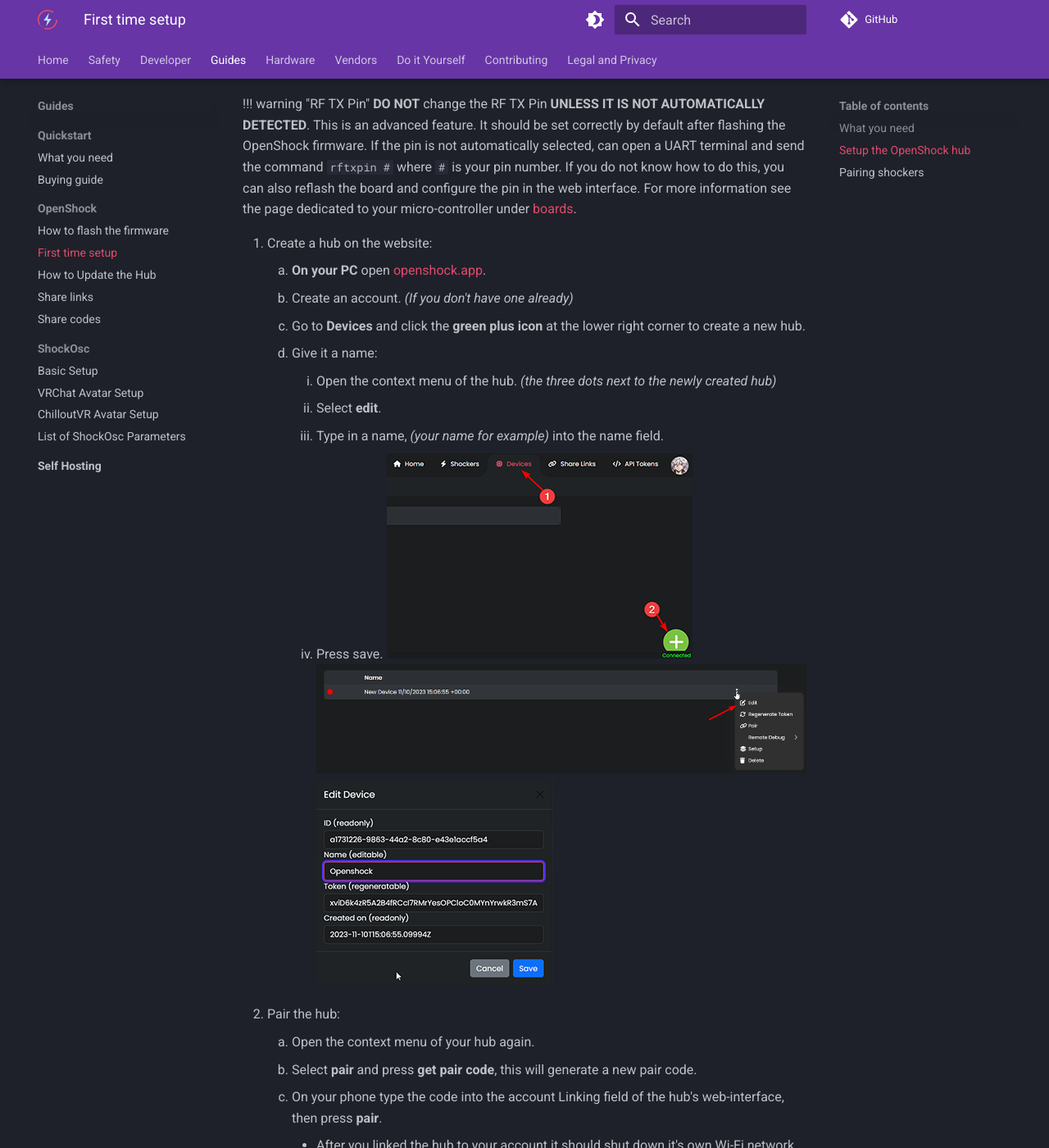
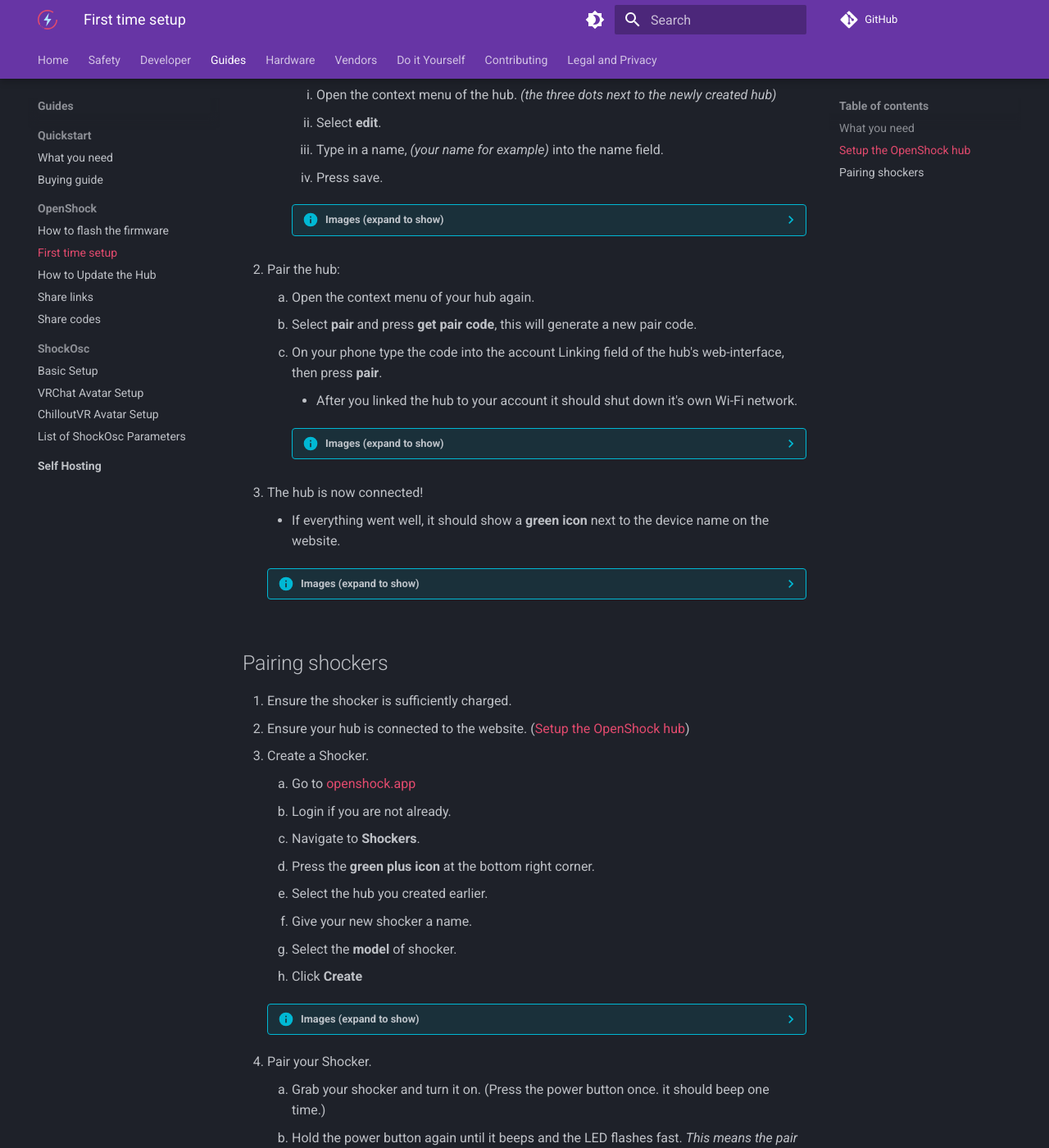
Before and after one commit to OpenShock/Wiki, an MkDocs documentation site: the page built from docs/guides/openshock-first-setup.md, in a window 1280 px wide and 1400 px high, scrolled down 1540 px. Shown: the whole window at 82% size. Built offline with MkDocs 1.6.1 and Material for MkDocs 9.7.7, drawn with Linux system fonts in a browser that asks for light colours; comment, search, counter and statistics services are not loaded; some of the changed text lies outside the part shown.

Commit message:
fixed formating errors in "first setup guide" (#73)
* fixed formating errors in "first setup guide"

* Update openshock-first-setup.md

* fixed spelling errors

```diff
--- a/docs/guides/openshock-first-setup.md
+++ b/docs/guides/openshock-first-setup.md
@@ -22,12 +22,14 @@
 1. Connect your **Phone** to the hub:
     1. Plug your hub in and ensure it has power.
     2. On your phone, search for a Wi-Fi network named similar to ``OpenShock-XX:XX:XX:XX:XX:XX`` and connect to it.
+    ??? Info "Images (expand to show)"
         ![Image "image"](../static/guides/first-setup/WiFioverview.png)
 2. Connect to the hub via the network:
     1. Open your phone's browser and type in ``10.10.10.10`` *or* ``openshock.local`` this should open up a web-interface for the hub.
     2. Find your router's Wi-Fi network in the web-interface.
     3. Press the green button next to it and type in your Wi-Fi password, then press submit.
     *A green pop up should appear if it's connected successfully*
+    ??? Info "Images (expand to show)"
         ![Image "image"](../static/guides/first-setup/ESPWebGUI.png)
 
 !!! warning "RF TX Pin" **DO NOT** change the RF TX Pin **UNLESS IT IS NOT AUTOMATICALLY DETECTED**. This is an advanced feature. It should be set correctly by default after flashing the OpenShock firmware. If the pin is not automatically selected, can open a UART terminal and send the command `rftxpin #` where `#` is your pin number. If you do not know how to do this, you can also reflash the board and configure the pin in the web interface. For more information see the page dedicated to your micro-controller under [boards](../hardware/boards/index.md).
@@ -41,18 +43,21 @@
         2. Select **edit**.
         3. Type in a name, *(your name for example)* into the name field.
         4. Press save.
-        ![Image "image"](../static/guides/first-setup/findaddbutton3.png)
-        ![Image "image"](../static/guides/first-setup/find_device_context_menu.png)
-        ![Image "image"](../static/guides/first-setup/edit_device.png)
+        ??? Info "Images (expand to show)"
+            ![Image "image"](../static/guides/first-setup/findaddbutton3.png)
+            ![Image "image"](../static/guides/first-setup/find_device_context_menu.png)
+            ![Image "image"](../static/guides/first-setup/edit_device.png)
 4. Pair the hub:
     1. Open the context menu of your hub again.
     2. Select **pair** and press **get pair code**, this will generate a new pair code.
     3. On your phone type the code into the account Linking field of the hub's web-interface, then press **pair**.
         - After you linked the hub to your account it should shut down it's own Wi-Fi network.
-        ![Image "image"](../static/guides/first-setup/findpaircode.png)
-        ![Image "image"](../static/guides/first-setup/paircodeexample.png)
+        ??? Info "Images (expand to show)"
+            ![Image "image"](../static/guides/first-setup/findpaircode.png)
+            ![Image "image"](../static/guides/first-setup/paircodeexample.png)
 5. The hub is now connected!
     - If everything went well, it should show a **green icon** next to the device name on the website.
+    ??? Info "Images (expand to show)"
         ![Image "image"](../static/guides/first-setup/checkifonline.png)
 
 
@@ -70,7 +75,7 @@
     6. Give your new shocker a name.
     7. Select the **model** of shocker.
     8. Click **Create**
-    ??? info "Images"
+    ??? Info "Images (expand to show)"
         ![image](../static/guides/first-setup/Create_shocker_green_plus.png)
         ![image](../static/guides/first-setup/create_shocker.png)
 4. Pair your Shocker.
@@ -78,7 +83,7 @@
     2. Hold the power button again until it beeps and the LED flashes fast. *This means the pair mode is active*
     3. On the website click the ***speaker icon*** of your shocker, if your shocker beeps in response, the pairing was successful.
     4. You must click the icon before the shocker's pairing mode times out (while the shocker's LED is flashing quickly).
-    ??? info "Image"
+    ??? Info "Images (expand to show)"
         ![image](../static/guides/first-setup/find_sound_button.png)
 **Everything should work now, have fun!** 🎉
 
```
Also changed, not shown: docs/guides/openshock-how-to-flash-your-board.md (+2 -2 lines).
